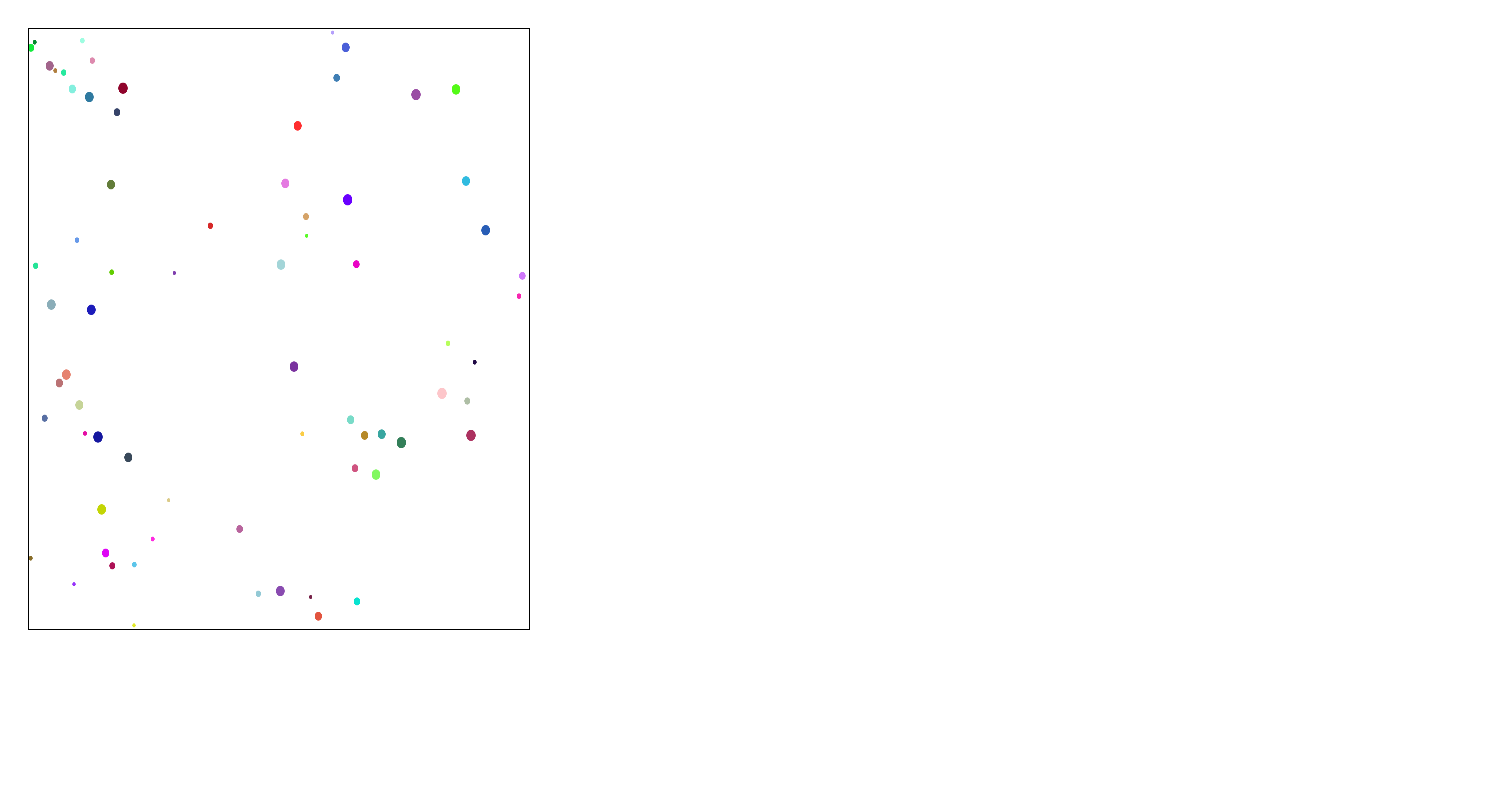
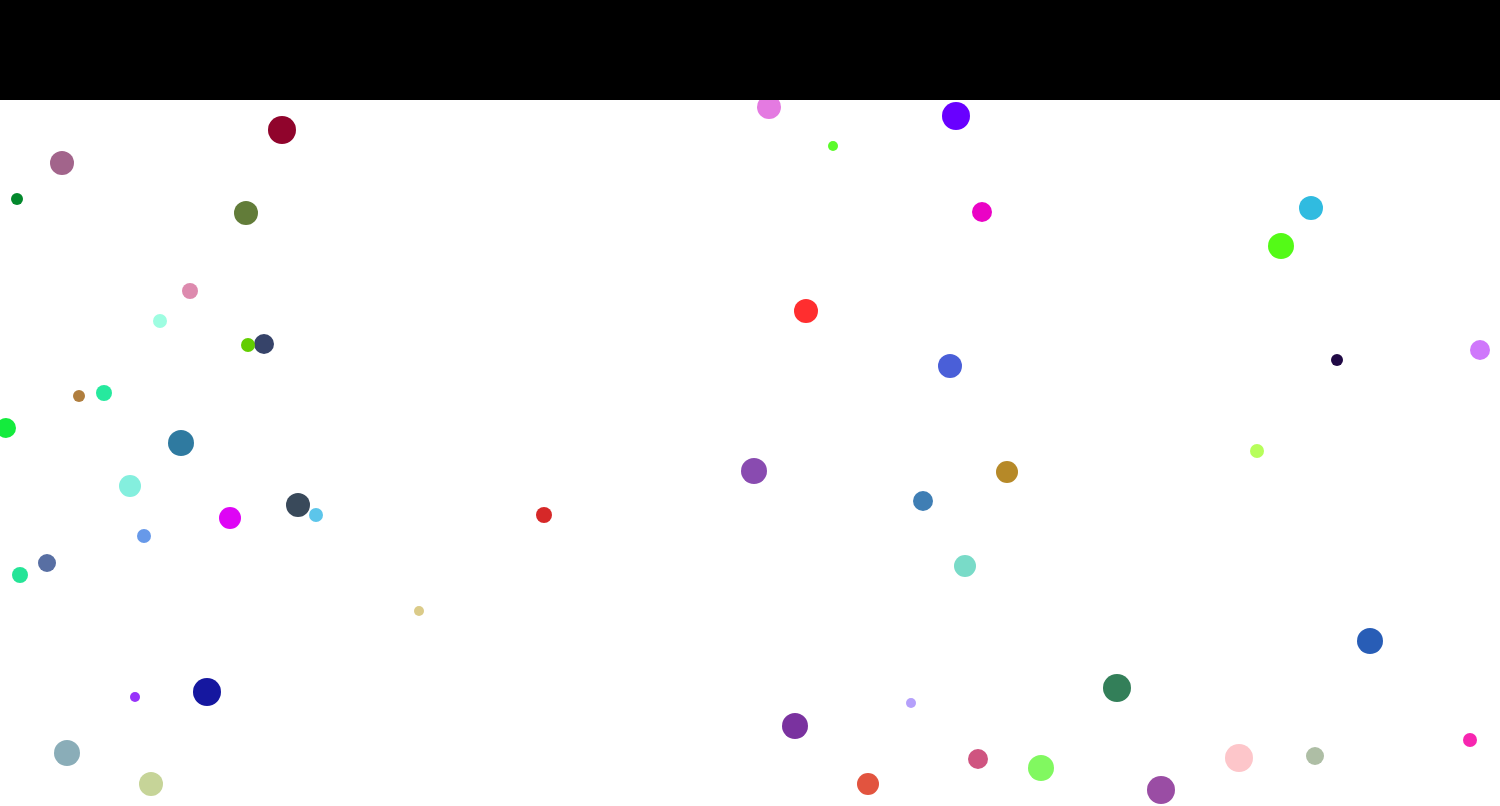
Before and after one commit to anetasopa/colored-balls, a plain HTML site: page index.html in a window 1280 px wide. Shown: the top 806 px of the page, 1500 px wide, since content can reach past the window. Drawn offline with Linux system fonts and the light colour scheme.

Commit message:
Improved the page design

```diff
--- a/index.html
+++ b/index.html
@@ -8,6 +8,6 @@
   <body onload="loaded()">
     <script src="index.js"></script>
 
-    <canvas id="myCanvas" width="1500" height="1500"></canvas>
+    <canvas id="myCanvas" width="1500" height="900"></canvas>
   </body>
 </html>
--- a/index.js
+++ b/index.js
@@ -1,6 +1,8 @@
 function loaded() {
   var canvas = document.getElementById("myCanvas");
   var ctx = canvas.getContext("2d");
+
+  canvas.style = "top: 0px; left: 0; right: 0px; bottom: 0px; margin: 0 auto; background: white"
 
   function getRndInteger(min, max) {
     return Math.floor(Math.random() * (max - min)) + min;
--- a/styles.css
+++ b/styles.css
@@ -1,6 +1,7 @@
-canvas {
-  width: 500px;
-  height: 600px;
-  margin: 20px 20px;
-  border: 1px solid black;
+body {
+  background: black;
+  width: 1500px;
+  height: 900px;
+  margin: 0 auto;
+  margin-top: 100px;
 }
```
